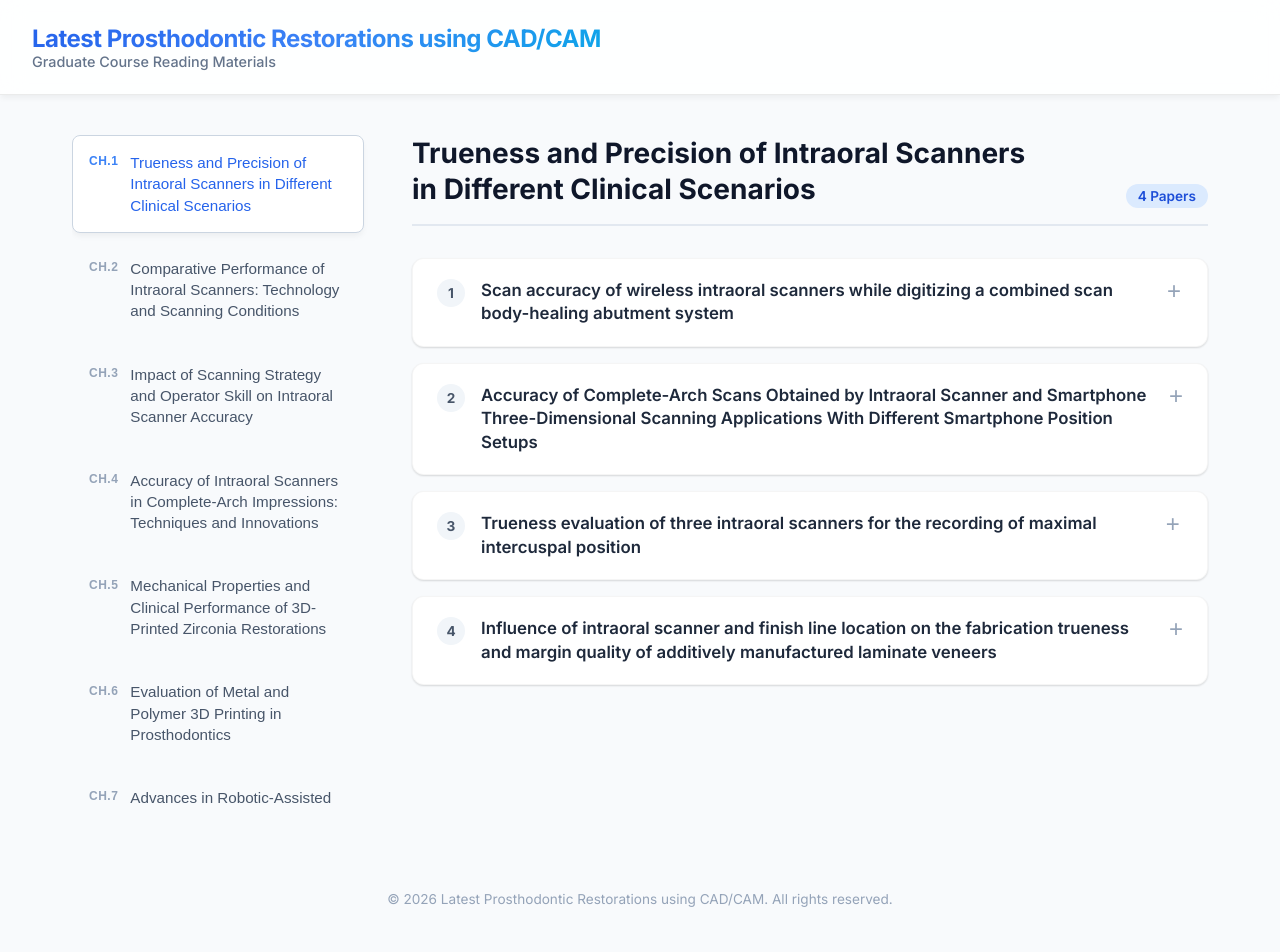
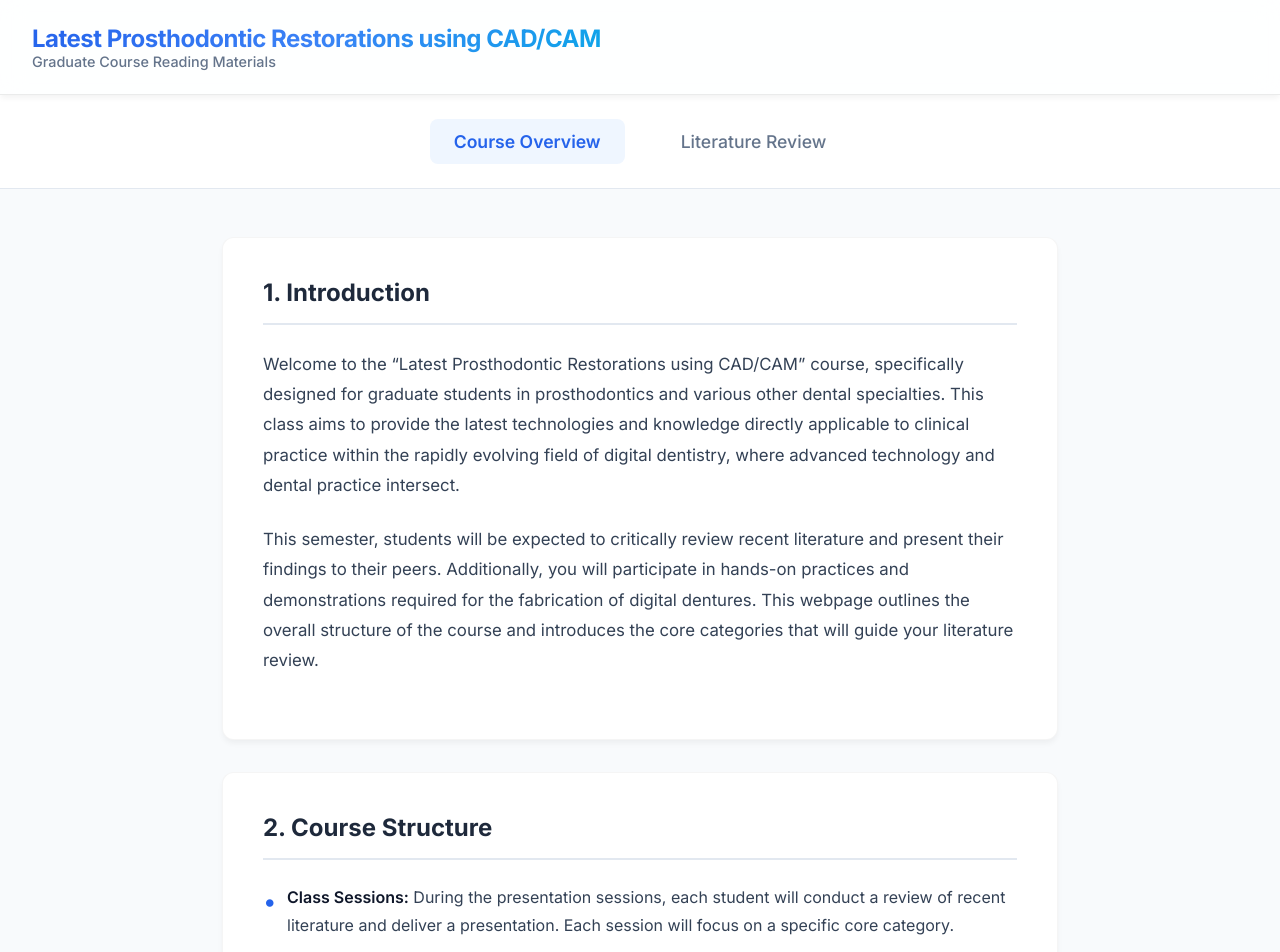
Before and after one commit to jimarn/GraduateCourseWebsite, a React (Vite) app: page / in a window 1280 px wide. Shown: the top 952 px of the page. Built offline with nearby package versions, Linux system fonts and the light colour scheme.

Commit message:
Add Course Overview menu

```diff
--- a/src/App.css
+++ b/src/App.css
@@ -1,3 +1,41 @@
 .App {
     width: 100%;
 }
+
+.AppNav {
+    display: flex;
+    justify-content: center;
+    gap: 2rem;
+    padding: 1.5rem;
+    background: white;
+    border-bottom: 1px solid #e2e8f0;
+}
+
+.AppNavButton {
+    background: none;
+    border: none;
+    font-size: 1.1rem;
+    font-weight: 500;
+    color: #64748b;
+    cursor: pointer;
+    padding: 0.75rem 1.5rem;
+    border-radius: 8px;
+    transition: all 0.2s ease-in-out;
+    font-family: inherit;
+}
+
+.AppNavButton:hover {
+    color: #0f172a;
+    background: #f1f5f9;
+}
+
+.AppNavButton.active {
+    color: #2563eb;
+    background: #eff6ff;
+    font-weight: 600;
+}
+
+.AppMain {
+    width: 100%;
+    min-height: calc(100vh - 250px);
+}
--- a/src/App.tsx
+++ b/src/App.tsx
@@ -1,13 +1,35 @@
-
+import { useState } from 'react';
 import { Header } from './components/Header';
 import { CategoryList } from './components/CategoryList';
+import { CourseOverview } from './components/CourseOverview';
 import './App.css';
 
 function App() {
+    const [activeMenu, setActiveMenu] = useState<'overview' | 'literature'>('overview');
+
     return (
         <div className="App">
             <Header />
-            <CategoryList />
+
+            <nav className="AppNav">
+                <button
+                    className={`AppNavButton ${activeMenu === 'overview' ? 'active' : ''}`}
+                    onClick={() => setActiveMenu('overview')}
+                >
+                    Course Overview
+                </button>
+                <button
+                    className={`AppNavButton ${activeMenu === 'literature' ? 'active' : ''}`}
+                    onClick={() => setActiveMenu('literature')}
+                >
+                    Literature Review
+                </button>
+            </nav>
+
+            <main className="AppMain">
+                {activeMenu === 'overview' ? <CourseOverview /> : <CategoryList />}
+            </main>
+
             <footer className="App-footer">
                 <p>© 2026 Latest Prosthodontic Restorations using CAD/CAM. All rights reserved.</p>
             </footer>
--- /dev/null
+++ b/src/components/CourseOverview.css
@@ -0,0 +1,59 @@
+.OverviewContainer {
+    max-width: 900px;
+    margin: 0 auto;
+    padding: 3rem 2rem;
+    animation: fadeIn 0.4s ease-out;
+}
+
+.OverviewSection {
+    background: white;
+    border-radius: 12px;
+    padding: 2.5rem;
+    margin-bottom: 2rem;
+    box-shadow: 0 4px 6px -1px rgba(0, 0, 0, 0.05);
+    border: 1px solid rgba(0, 0, 0, 0.04);
+}
+
+.OverviewSection h2 {
+    color: #1e293b;
+    font-size: 1.5rem;
+    margin-top: 0;
+    margin-bottom: 1.5rem;
+    padding-bottom: 1rem;
+    border-bottom: 2px solid #e2e8f0;
+}
+
+.OverviewSection p {
+    color: #334155;
+    line-height: 1.8;
+    font-size: 1.05rem;
+    margin-bottom: 1.5rem;
+}
+
+.OverviewList {
+    list-style-type: none;
+    padding: 0;
+    margin: 0;
+}
+
+.OverviewList li {
+    position: relative;
+    padding-left: 1.5rem;
+    margin-bottom: 1.5rem;
+    line-height: 1.7;
+    color: #334155;
+}
+
+.OverviewList li::before {
+    content: "•";
+    position: absolute;
+    left: 0;
+    top: -2px;
+    color: #2563eb;
+    font-size: 1.5rem;
+}
+
+.OverviewList strong {
+    color: #0f172a;
+    font-weight: 600;
+}
--- /dev/null
+++ b/src/components/CourseOverview.tsx
@@ -0,0 +1,36 @@
+import React from 'react';
+import './CourseOverview.css';
+
+export const CourseOverview: React.FC = () => {
+    return (
+        <div className="OverviewContainer">
+            <section className="OverviewSection">
+                <h2>1. Introduction</h2>
+                <p>
+                    Welcome to the “Latest Prosthodontic Restorations using CAD/CAM” course, specifically designed for graduate students in prosthodontics and various other dental specialties. This class aims to provide the latest technologies and knowledge directly applicable to clinical practice within the rapidly evolving field of digital dentistry, where advanced technology and dental practice intersect.
+                </p>
+                <p>
+                    This semester, students will be expected to critically review recent literature and present their findings to their peers. Additionally, you will participate in hands-on practices and demonstrations required for the fabrication of digital dentures. This webpage outlines the overall structure of the course and introduces the core categories that will guide your literature review.
+                </p>
+            </section>
+
+            <section className="OverviewSection">
+                <h2>2. Course Structure</h2>
+                <ul className="OverviewList">
+                    <li>
+                        <strong>Class Sessions:</strong> During the presentation sessions, each student will conduct a review of recent literature and deliver a presentation. Each session will focus on a specific core category.
+                    </li>
+                    <li>
+                        <strong>Student Groups:</strong> The class will be divided into groups, with each group assigned to one of the ten categories.
+                    </li>
+                    <li>
+                        <strong>Hands-on Practice:</strong> You will engage in practical exercises and demonstrations covering the design, preparation, and CAD/CAM manufacturing processes necessary to fabricate digital dentures using state-of-the-art digital technologies.
+                    </li>
+                    <li>
+                        <strong>Evaluation:</strong> Your academic achievement will be evaluated based on the depth of your literature review, the quality of your presentation, and your active participation in class discussions.
+                    </li>
+                </ul>
+            </section>
+        </div>
+    );
+};
--- a/vite.config.js
+++ b/vite.config.js
@@ -3,4 +3,5 @@ import react from '@vitejs/plugin-react';
 // https://vitejs.dev/config/
 export default defineConfig({
     plugins: [react()],
+    base: '/GraduateCourseWebsite/',
 });
```
Also changed, not shown: 7 other files (tests, documents, lock files or other folders).
